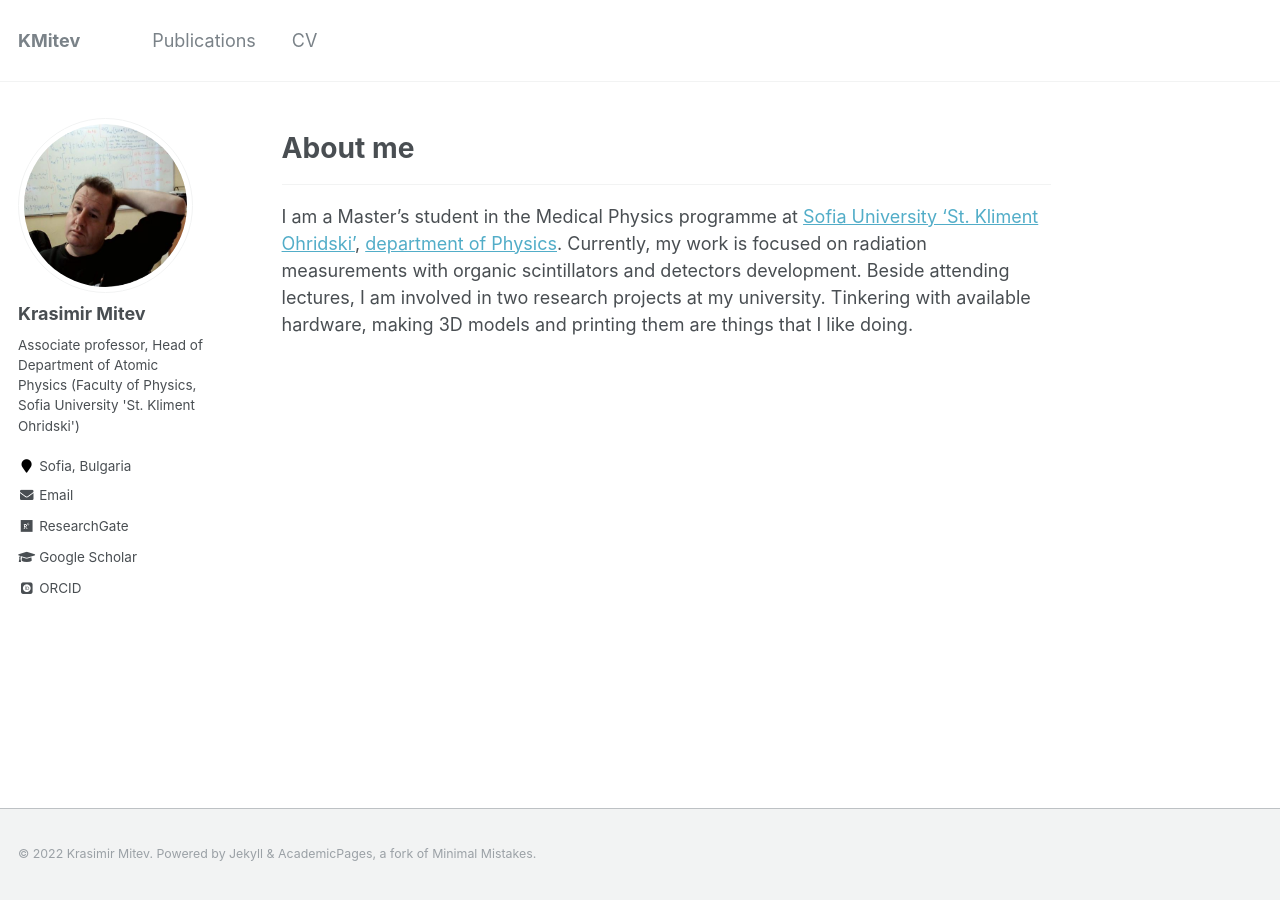
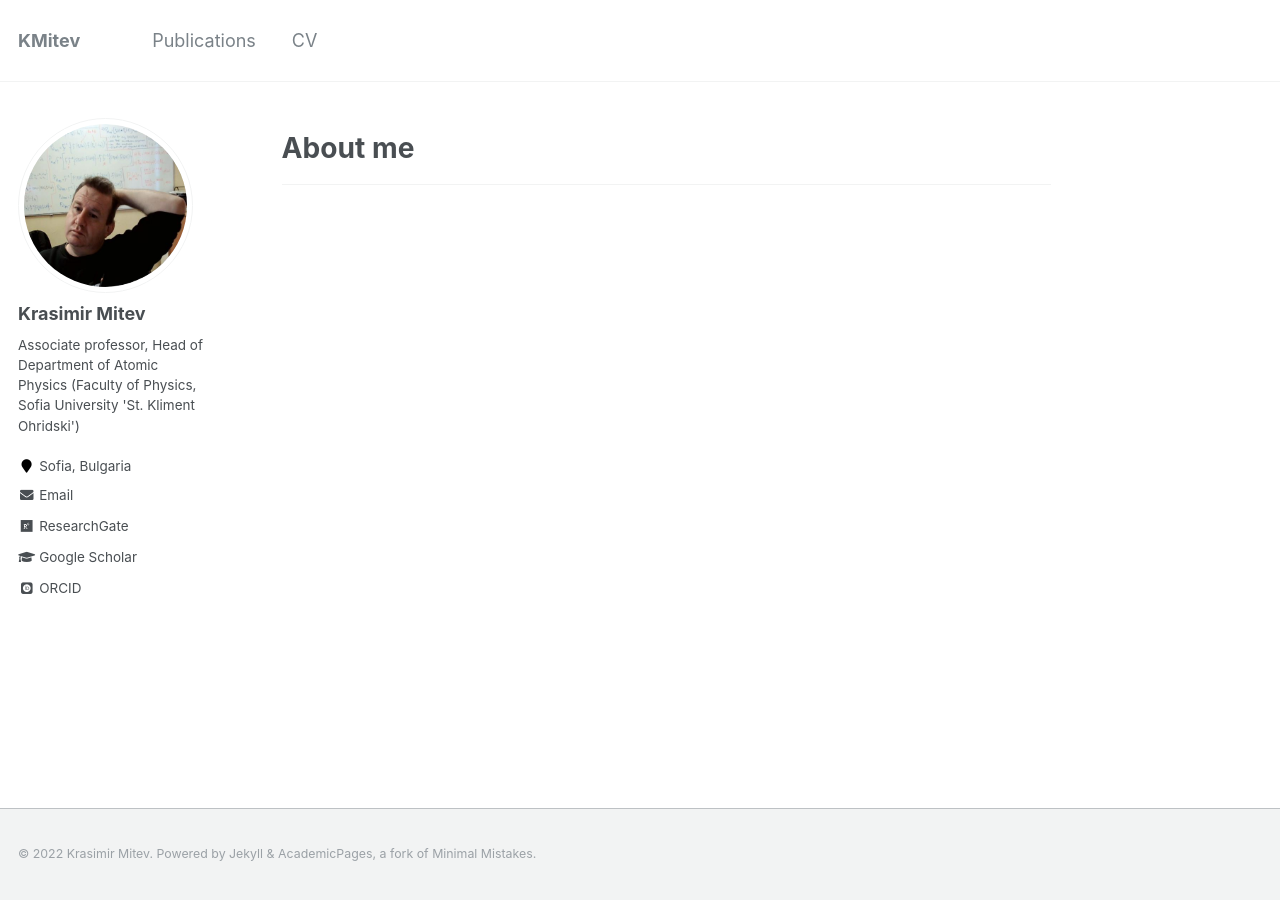
Before and after one commit to KrasimirMitev/krasimirmitev.github.io, a Jekyll site: the page built from _pages/about.md, in a window 1280 px wide. Built offline with Jekyll 4.4.1, drawn with Linux system fonts in a browser that asks for light colours; some web fonts are replaced.

Commit message:
Update about.md

```diff
--- a/_pages/about.md
+++ b/_pages/about.md
@@ -10,4 +10,3 @@ redirect_from:
 
 # About me
 ------
-I am a Master's student in the Medical Physics programme at [Sofia University 'St. Kliment Ohridski'](https://www.uni-sofia.bg/index.php/eng), [department of Physics](https://www.phys.uni-sofia.bg/). Currently, my work is focused on radiation measurements with organic scintillators and detectors development. Beside attending lectures, I am involved in two research projects at my university. Tinkering with available hardware, making 3D models and printing them are things that I like doing.
```
